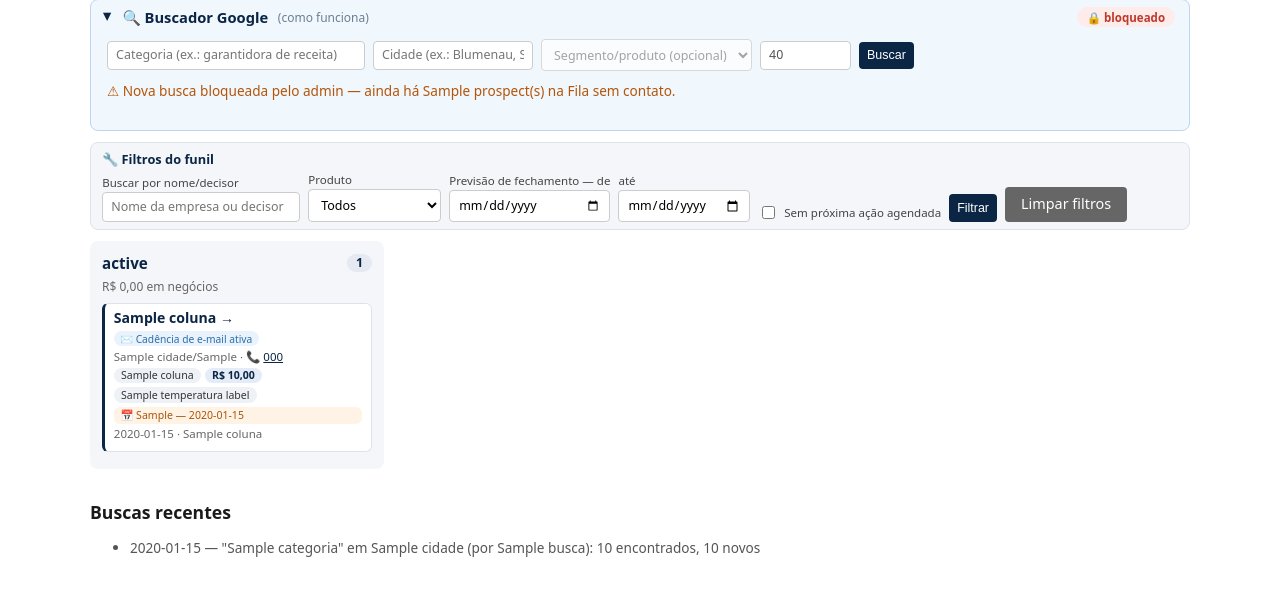
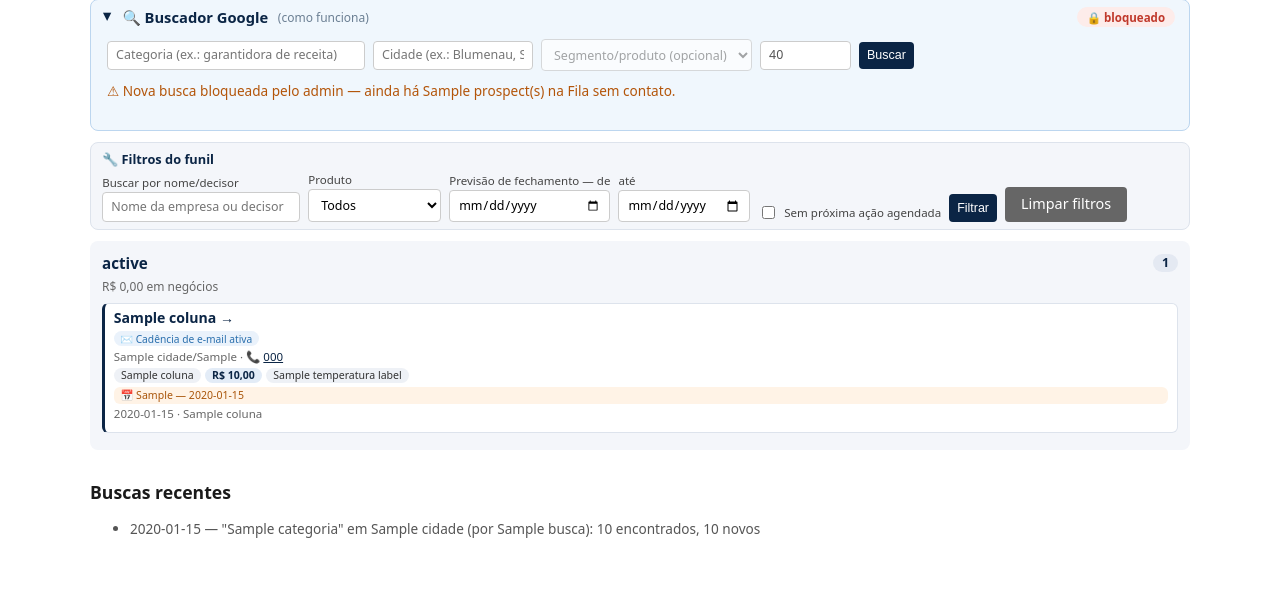
Before and after one commit to engenhariadeclientes/prospeccao-engenhariadeclientes, a FastAPI app: template app/templates/kanban.html in a window 1280 px wide. Shown: the part 85-681 px from the top of the page. Run offline with FastAPI, Linux system fonts and the light colour scheme; the template is opened without the code that fills it: most values are stand-ins (such as "Sample title", 1, 10 or a date in 2020).

Commit message:
Funil mostra as cinco colunas sem precisar rolar
As colunas tinham largura fixa de 270px, o que dava 1620px de quadro. Em monitor
de 1280 só três apareciam: Ganho e Perdido ficavam fora da tela, e como não há
indicação visual disso, um negócio marcado como Perdido parecia ter sumido do
funil em vez de ter mudado de coluna.

Agora as cinco dividem a largura disponível, com piso de 180px pra não espremer
o card. Medido em 1024, 1280, 1440 e 1920: em todas o quadro cabe inteiro, sem
corte. O box-sizing entrou junto porque o padding da coluna estava somando por
fora e vazando 33px mesmo depois de a largura passar a ser flexível.

Co-Authored-By: Claude Opus 5 <noreply@anthropic.com>
Claude-Session: https://claude.ai/code/session_01GKBKfXEjmwjP7p47Hco3H4

```diff
--- a/app/templates/kanban.html
+++ b/app/templates/kanban.html
@@ -24,8 +24,10 @@
   .filtros label { font-size: .72rem; color: #444; display: flex; flex-direction: column; gap: .15rem; }
   .filtros input, .filtros select, .filtros button { font-size: .78rem; padding: .35rem .5rem; }
 
-  .board { display: flex; gap: 1rem; overflow-x: auto; padding-bottom: 1rem; }
-  .coluna { flex: 0 0 270px; background: var(--navy-bg); border-radius: 8px; padding: .75rem; display: flex; flex-direction: column; max-height: 72vh; }
+  .board { display: flex; gap: .6rem; overflow-x: auto; padding-bottom: 1rem; }
+  /* As cinco colunas dividem a largura disponível: com largura fixa, Ganho e Perdido
+     ficavam fora da tela em monitor de 1280 e pareciam ter sumido do funil. */
+  .coluna { flex: 1 1 0; min-width: 180px; box-sizing: border-box; background: var(--navy-bg); border-radius: 8px; padding: .75rem; display: flex; flex-direction: column; max-height: 72vh; }
   .coluna h3 { font-size: .95rem; margin: 0 0 .3rem 0; display: flex; justify-content: space-between; align-items: center; color: var(--navy); flex: 0 0 auto; }
   .coluna h3 .contagem { font-size: .78rem; padding: .05rem .55rem; border-radius: 999px; background: #e4e9f2; color: var(--navy); }
   .coluna h3 .contagem.alerta { background: #fdecea; color: #c0392b; font-weight: 700; }
```
